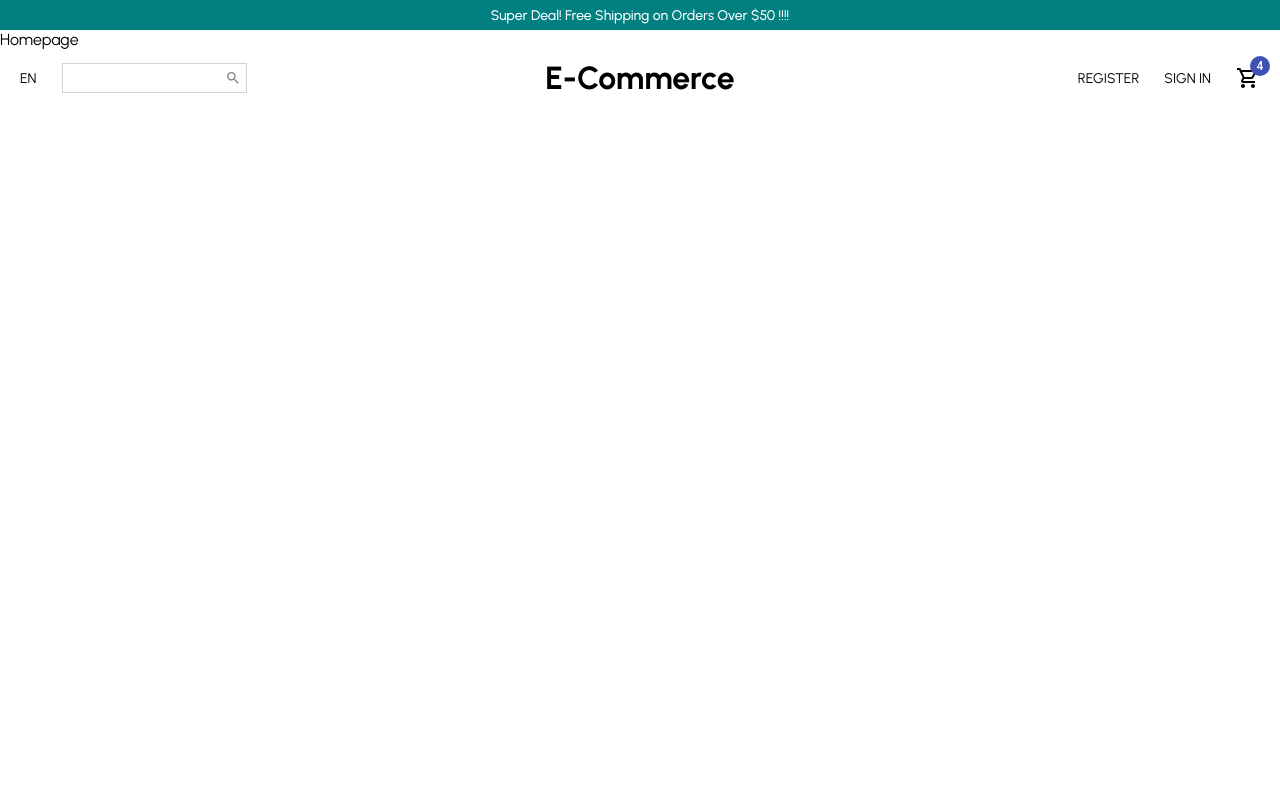
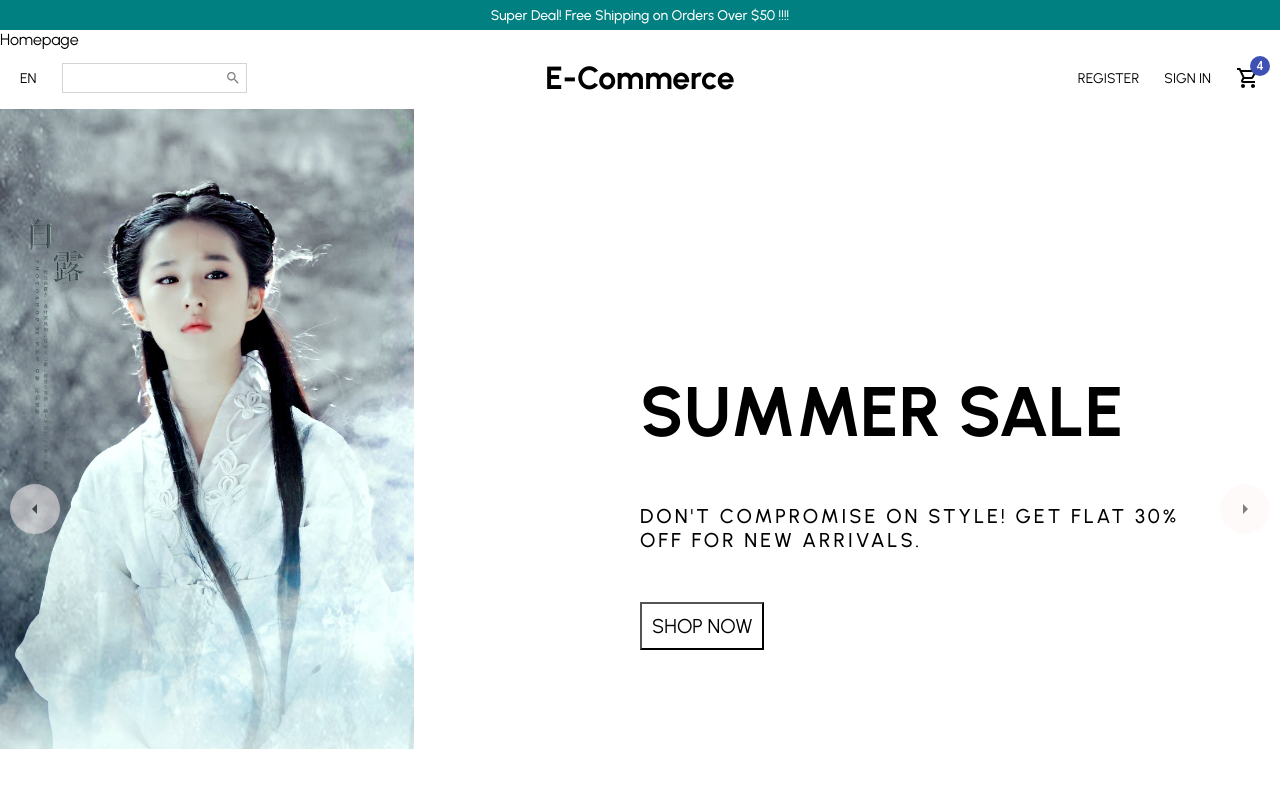
Before and after one commit to Zhenzhong-Zhou/MERN-E_Commerce, a React (Create React App) app in the folder client/: page / in a window 1280 px wide. Shown: the top 788 px of the page. Built offline with nearby package versions, Linux system fonts and the light colour scheme.

Commit message:
Add slider component into home page, and fix bug

```diff
--- /dev/null
+++ b/client/src/components/Slider/Slider.jsx
@@ -0,0 +1,39 @@
+import {ArrowLeftOutlined, ArrowRightOutlined} from "@material-ui/icons";
+import {
+	Arrow, Button,
+	Container, Description,
+	Image,
+	ImageContainer,
+	InfoContainer,
+	SlideContainer,
+	Title,
+	Wrapper
+} from "../../styles/slider";
+import product from "../../assets/images/product.jpeg";
+
+const Slider = () => {
+	return (
+		<Container>
+			<Arrow direction={"left"}>
+				<ArrowLeftOutlined/>
+			</Arrow>
+			<Wrapper>
+				<SlideContainer>
+					<ImageContainer>
+						<Image src={product}/>
+					</ImageContainer>
+					<InfoContainer>
+						<Title>SUMMER SALE</Title>
+						<Description>DON'T COMPROMISE ON STYLE! GET FLAT 30% OFF FOR NEW ARRIVALS.</Description>
+						<Button>SHOP NOW</Button>
+					</InfoContainer>
+				</SlideContainer>
+			</Wrapper>
+			<Arrow direction={"right"}>
+				<ArrowRightOutlined/>
+			</Arrow>
+		</Container>
+	);
+};
+
+export default Slider;
--- a/client/src/components/index.js
+++ b/client/src/components/index.js
@@ -1,2 +1,3 @@
 export {default as Navbar} from "./Navbar/Navbar";
 export {default as Announcement} from "./Announcement/Announcement";
+export {default as Slider} from "./Slider/Slider";
--- a/client/src/pages/Home/Home.jsx
+++ b/client/src/pages/Home/Home.jsx
@@ -1,4 +1,4 @@
-import {Announcement, Navbar} from "../../components";
+import {Announcement, Navbar, Slider} from "../../components";
 
 const Home = () => {
 	return (
@@ -6,6 +6,7 @@ const Home = () => {
 			<Announcement/>
 			Homepage
 			<Navbar/>
+			<Slider/>
 		</div>
 	);
 };
--- a/client/src/styles/navbar.js
+++ b/client/src/styles/navbar.js
@@ -32,6 +32,9 @@ export const SearchContainer = styled.div `
 
 export const Input = styled.input `
   border: none;
+  &:focus {
+    outline: none;
+  }
 `;
 
 export const Center = styled.div `
--- /dev/null
+++ b/client/src/styles/slider.js
@@ -0,0 +1,69 @@
+import styled from "styled-components";
+
+export const Container = styled.div `
+  width: 100%;
+  height: 100vh;
+  display: flex;
+  position: relative;
+`;
+
+export const Arrow = styled.div `
+  width: 50px;
+  height: 50px;
+  background-color: #fff7f7;
+  border-radius: 50%;
+  display: flex;
+  align-items: center;
+  justify-content: center;
+  position: absolute;
+  top: 0;
+  bottom: 0;
+  left: ${props => props.direction === "left" && "10px"};
+  right: ${props => props.direction === "right" && "10px"};
+  margin: auto;
+  cursor: pointer;
+  opacity: 0.5;
+`;
+
+export const Wrapper = styled.div `
+  height: 100%;
+`;
+
+export const SlideContainer = styled.div `
+  width: 100vw;
+  height: 100vh;
+  display: flex;
+  align-items: center;
+`;
+
+export const ImageContainer = styled.div `
+  height: 100%;
+  flex: 1
+`;
+
+export const Image = styled.img `
+  height: 80%;
+`;
+
+export const InfoContainer= styled.div `
+  flex: 1;
+  padding: 50px;
+`;
+
+export const Title = styled.h1 `
+  font-size: 70px;
+`;
+
+export const Description = styled.p `
+  margin: 50px 0;
+  font-size: 20px;
+  font-weight: 500;
+  letter-spacing: 3px;
+`;
+
+export const Button = styled.button `
+  padding: 10px;
+  font-size: 20px;
+  background-color: transparent;
+  cursor: pointer;
+`;
```
Also changed, not shown: client/src/assets/images/product.jpeg (added).
